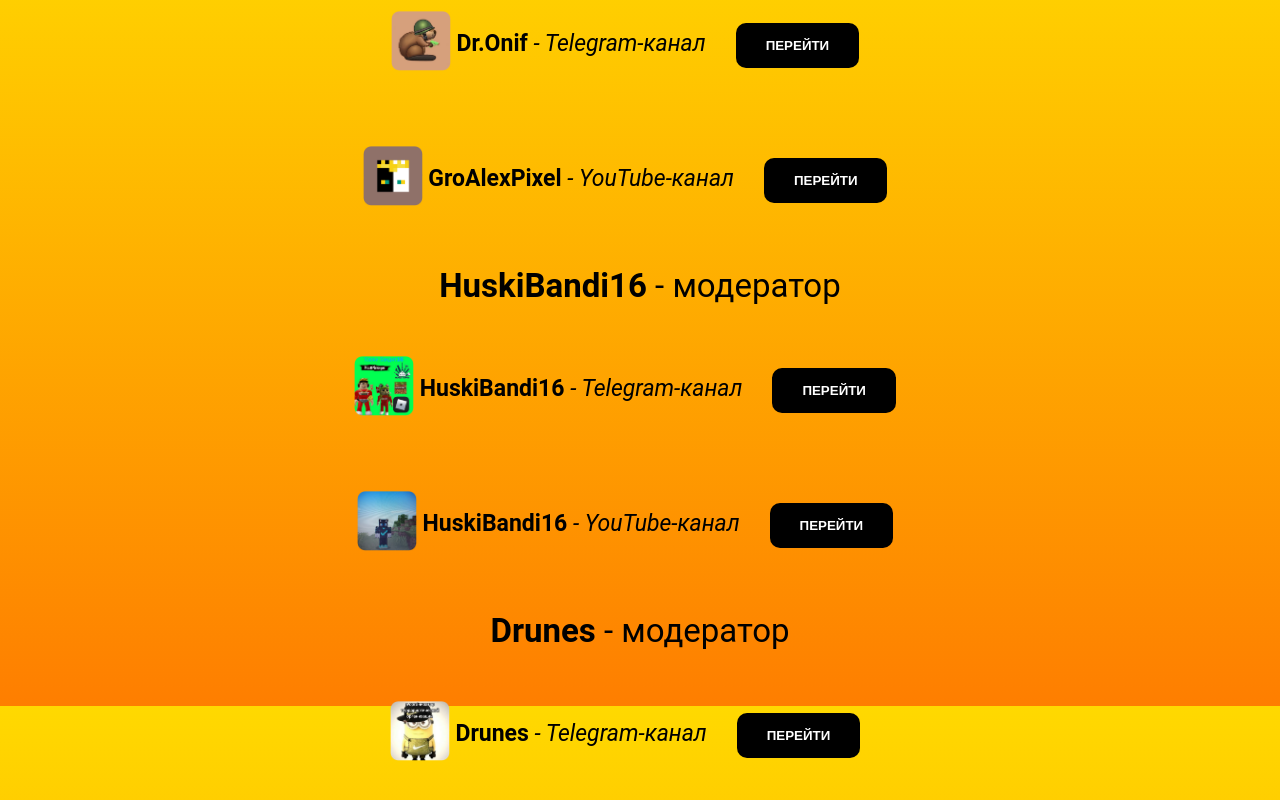
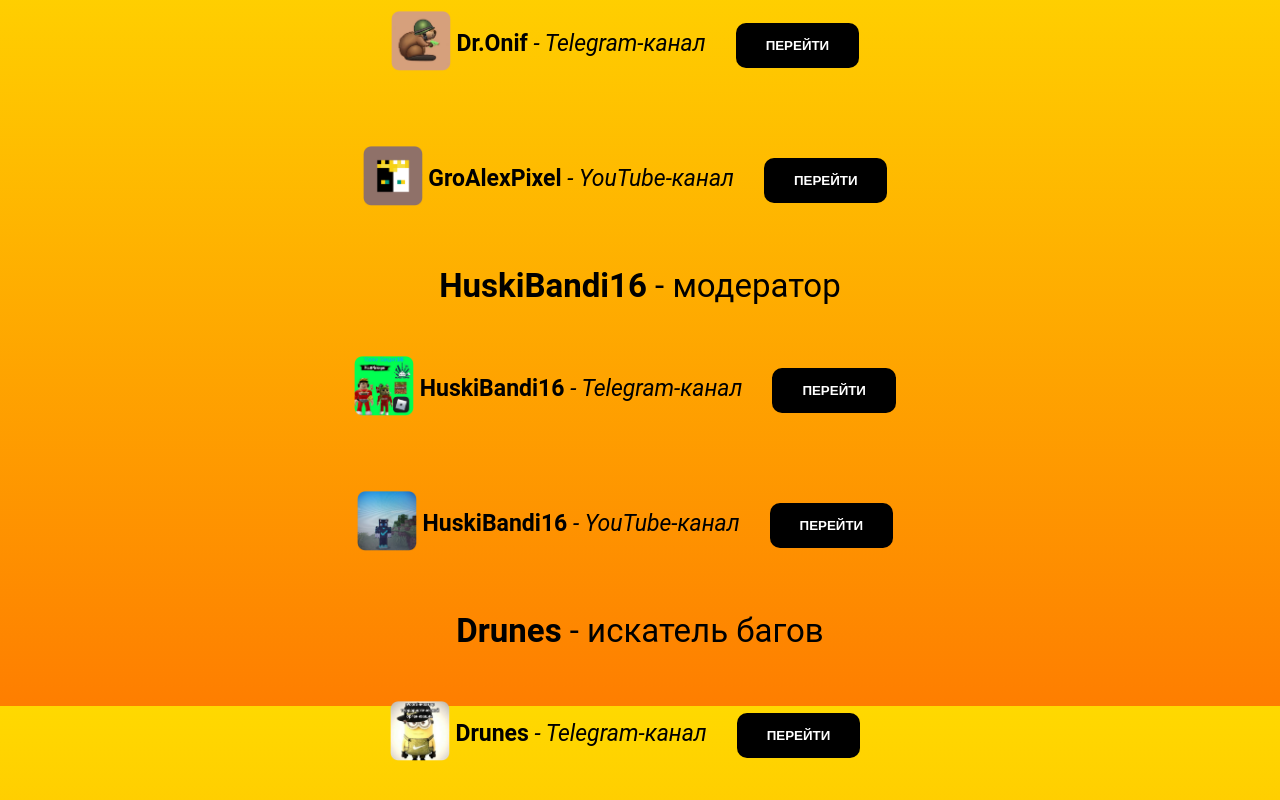
Before and after one commit to InBuildRu/homes, a plain HTML site: page channel.html in a window 1280 px wide. Shown: the part 894-1694 px from the top of the page. Drawn offline with Linux system fonts and the light colour scheme; a small style sheet from the web is missing.

Commit message:
Update channel.html

```diff
--- a/channel.html
+++ b/channel.html
@@ -114,7 +114,7 @@
         <p class="all4"><strong>HuskiBandi16</strong> - модератор</p>
         <p class="all3"><img width="60px" src='Аватарка Huski.png' alt='image'><strong class="all31"> HuskiBandi16</strong><i class="all31"> - Telegram-канал</i><a href="https://t.me/huskibandi16"><button class="btn">Перейти</button></a></p>
         <p class="all3"><img width="60px" src='Аватарка HuskiYT.png' alt='image'><strong class="all31"> HuskiBandi16</strong><i class="all31"> - YouTube-канал</i><a href="https://www.youtube.com/@huski_bandit16"><button class="btn">Перейти</button></a></p>
-        <p class="all4"><strong>Drunes</strong> - модератор</p>
+        <p class="all4"><strong>Drunes</strong> - искатель багов</p>
         <p class="all3"><img width="60px" src='Аватарка Drunes.png' alt='image'><strong class="all31"> Drunes</strong><i class="all31"> - Telegram-канал</i><a href="https://t.me/arbyskabachok"><button class="btn">Перейти</button></a></p>
     </body>
 </html>
```
